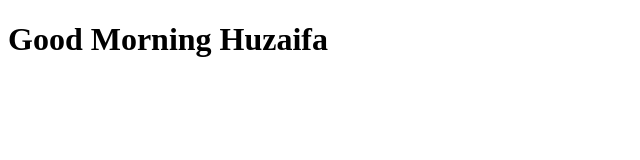
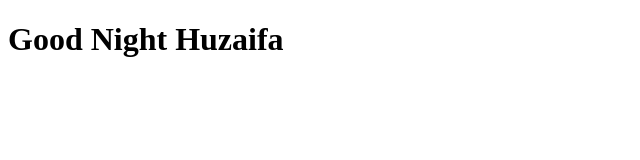
Before and after one commit to huzaifaacademy/Bootcamp2020, a plain HTML site: page index.html in a window 1280 px wide. Shown: the whole page, without its empty margins (0-640 px from the left). Drawn offline with Linux system fonts and the light colour scheme.

Commit message:
Update index.html

```diff
--- a/index.html
+++ b/index.html
@@ -6,7 +6,7 @@
     <title>Document</title>
 </head>
 <body>
-    <h1>Good Morning Huzaifa</h1>
+    <h1>Good Night Huzaifa</h1>
 
 </body>
 </html>
```
